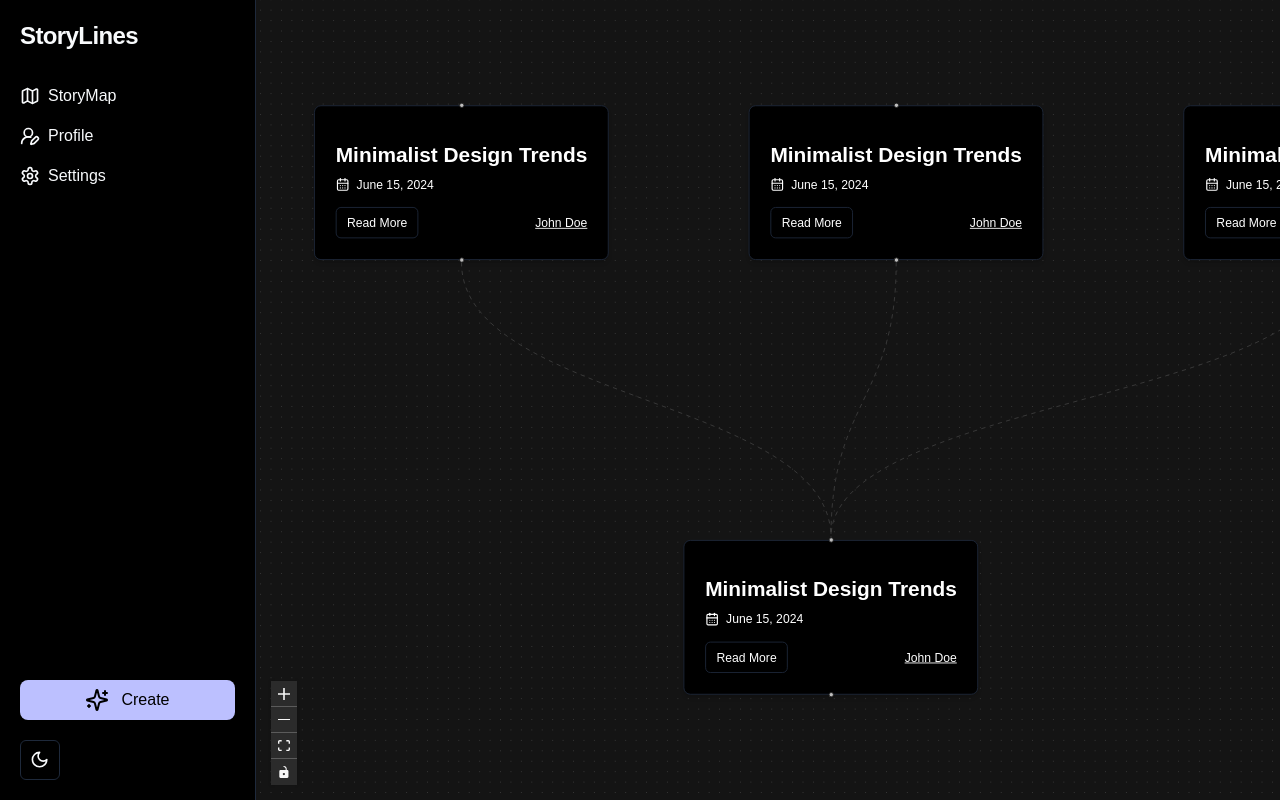
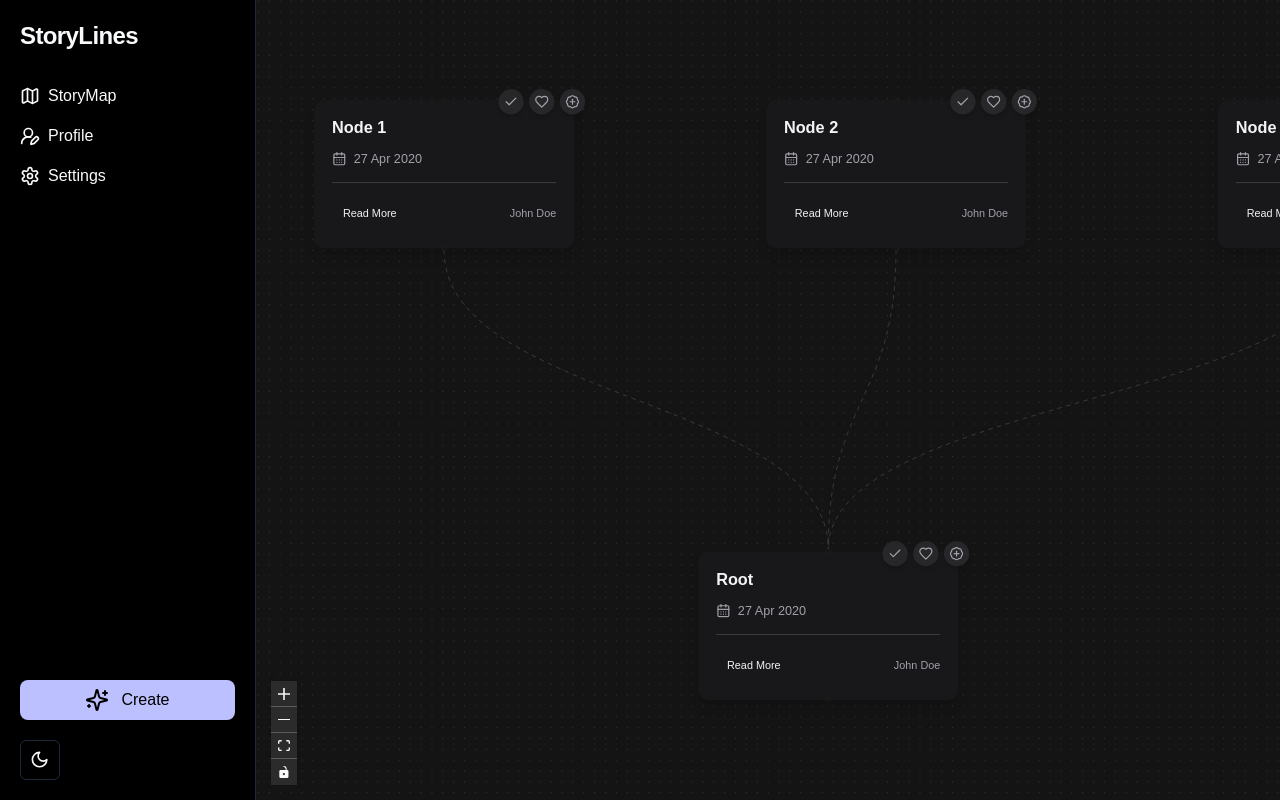
Before and after one commit to praneethravuri/storylines, a Next.js app: page /storymap in a window 1280 px wide. Built offline with nearby package versions, Linux system fonts and the light colour scheme.

Commit message:
Update FlowMap.tsx
Sleek and vercel like design

```diff
--- a/app/storymap/FlowMap.tsx
+++ b/app/storymap/FlowMap.tsx
@@ -21,7 +21,7 @@ import {
     CardTitle,
 } from "@/components/ui/card";
 import { Button } from '@/components/ui/button';
-import { CalendarDays, Heart, ThumbsDown } from 'lucide-react';
+import { CalendarDays, Heart, ThumbsDown, BadgePlus, Check, MoreHorizontal, X } from 'lucide-react';
 import Link from 'next/link';
 
 const CustomNode = ({ data }) => {
@@ -29,40 +29,66 @@ const CustomNode = ({ data }) => {
     const isDark = theme === 'dark';
 
     return (
-        <Card className={`w-full max-w-md p-6 space-y-4 shadow-lg rounded-lg ${isDark ? ' bg-black text-white' : 'bg-white text-black'} shadow-md`}>
-            <Handle type="target" position={Position.Top} />
-            <div className="flex flex-col items-start gap-2">
-                <h3 className="text-2xl font-bold text-card-foreground dark:text-card-foreground-dark">
-                    Minimalist Design Trends
+        <Card className={`w-72 p-5 rounded-xl ${isDark ? 'bg-zinc-900 text-zinc-100' : 'bg-white text-zinc-900'} shadow-lg relative overflow-visible border-0`}>
+            <Handle type="target" position={Position.Top} className="!bg-transparent" />
+
+            {/* Floating buttons */}
+            <div className="absolute -top-3 -right-3 flex space-x-1.5">
+                <button className={`w-7 h-7 rounded-full flex items-center justify-center ${
+                    isDark ? 'bg-zinc-800 hover:bg-zinc-700' : 'bg-zinc-100 hover:bg-zinc-200'
+                } transition-all duration-200 group shadow-md`}>
+                    <Check className={`w-4 h-4 ${
+                        isDark ? 'text-zinc-400 group-hover:text-blue-400' : 'text-zinc-500 group-hover:text-blue-500'
+                    } transition-colors duration-200`} />
+                </button>
+                <button className={`w-7 h-7 rounded-full flex items-center justify-center ${
+                    isDark ? 'bg-zinc-800 hover:bg-zinc-700' : 'bg-zinc-100 hover:bg-zinc-200'
+                } transition-all duration-200 group shadow-md`}>
+                    <Heart className={`w-4 h-4 ${
+                        isDark ? 'text-zinc-400 group-hover:text-pink-400' : 'text-zinc-500 group-hover:text-pink-500'
+                    } transition-colors duration-200`} />
+                </button>
+                <Link href="/create-story" className={`w-7 h-7 rounded-full flex items-center justify-center ${
+                    isDark ? 'bg-zinc-800 hover:bg-zinc-700' : 'bg-zinc-100 hover:bg-zinc-200'
+                } transition-all duration-200 group shadow-md`}>
+                    <BadgePlus className={`w-4 h-4 ${
+                        isDark ? 'text-zinc-400 group-hover:text-emerald-400' : 'text-zinc-500 group-hover:text-emerald-500'
+                    } transition-colors duration-200`} />
+                </Link>
+            </div>
+
+            <div className="flex flex-col items-start gap-3">
+                <h3 className="text-lg font-semibold leading-tight">
+                    {data.title}
                 </h3>
-                <div className="flex items-center gap-2 text-muted-foreground dark:text-muted-foreground-dark">
+                <div className="flex items-center gap-2 text-sm text-zinc-500 dark:text-zinc-400">
                     <CalendarDays className="h-4 w-4" />
-                    <span className="text-sm">June 15, 2024</span>
+                    <span>{data.createdAt}</span>
                 </div>
             </div>
-            <div className="flex items-center justify-between mt-4">
+            <div className="flex items-center justify-between mt-4 pt-4 border-t border-zinc-200 dark:border-zinc-700">
                 <Button
-                    variant="outline"
+                    variant="ghost"
                     size="sm"
-                    className="dark:border-muted-foreground-dark dark:text-muted-foreground-dark"
+                    className="text-xs font-medium hover:bg-zinc-100 dark:hover:bg-zinc-800 transition-colors duration-200"
                 >
                     Read More
                 </Button>
-                <div className="flex items-center gap-2">
-                    <Link href="/" className="text-sm font-medium underline">John Doe</Link>
-                </div>
+                <Link href="/" className="text-xs font-medium text-zinc-500 dark:text-zinc-400 hover:text-zinc-900 dark:hover:text-zinc-100 transition-colors duration-200">
+                    John Doe
+                </Link>
             </div>
-            <Handle type="source" position={Position.Bottom} />
+            <Handle type="source" position={Position.Bottom} className="!bg-transparent" />
         </Card>
     );
 };
 
 export default function FlowMap() {
     const initialNodes = [
-        { id: 'root', position: { x: 0, y: 0 }, data: { title: 'Root', creator: 'Admin', dueDate: '27 Apr 2020', likes: 40, dislikes: 20 }, type: 'custom' },
-        { id: '1', position: { x: 0, y: 0 }, data: { title: 'Node 1', creator: 'User 1', dueDate: '27 Apr 2020', likes: 60, dislikes: 30 }, type: 'custom' },
-        { id: '2', position: { x: 0, y: 0 }, data: { title: 'Node 2', creator: 'User 2', dueDate: '27 Apr 2020', likes: 70, dislikes: 10 }, type: 'custom' },
-        { id: '3', position: { x: 0, y: 0 }, data: { title: 'Node 3', creator: 'User 3', dueDate: '27 Apr 2020', likes: 50, dislikes: 25 }, type: 'custom' },
+        { id: 'root', position: { x: 0, y: 0 }, data: { title: 'Root', creator: 'Admin', createdAt: '27 Apr 2020', likes: 40, dislikes: 20 }, type: 'custom' },
+        { id: '1', position: { x: 0, y: 0 }, data: { title: 'Node 1', creator: 'User 1', createdAt: '27 Apr 2020', likes: 60, dislikes: 30 }, type: 'custom' },
+        { id: '2', position: { x: 0, y: 0 }, data: { title: 'Node 2', creator: 'User 2', createdAt: '27 Apr 2020', likes: 70, dislikes: 10 }, type: 'custom' },
+        { id: '3', position: { x: 0, y: 0 }, data: { title: 'Node 3', creator: 'User 3', createdAt: '27 Apr 2020', likes: 50, dislikes: 25 }, type: 'custom' },
     ];
 
     const initialEdges = [
@@ -82,10 +108,10 @@ export default function FlowMap() {
         const centerY = viewportHeight / 2;
         const nodeGap = 500; // Gap between nodes
         const updatedNodes = [
-            { id: 'root', position: { x: centerX - 75, y: centerY }, data: { title: 'Root', creator: 'Admin', dueDate: '27 Apr 2020', likes: 40, dislikes: 20 }, type: 'custom' },
-            { id: '1', position: { x: centerX - nodeGap, y: centerY - nodeGap }, data: { title: 'Node 1', creator: 'User 1', dueDate: '27 Apr 2020', likes: 60, dislikes: 30 }, type: 'custom' },
-            { id: '2', position: { x: centerX, y: centerY - nodeGap }, data: { title: 'Node 2', creator: 'User 2', dueDate: '27 Apr 2020', likes: 70, dislikes: 10 }, type: 'custom' },
-            { id: '3', position: { x: centerX + nodeGap, y: centerY - nodeGap }, data: { title: 'Node 3', creator: 'User 3', dueDate: '27 Apr 2020', likes: 50, dislikes: 25 }, type: 'custom' },
+            { id: 'root', position: { x: centerX - 75, y: centerY }, data: { title: 'Root', creator: 'Admin', createdAt: '27 Apr 2020', likes: 40, dislikes: 20 }, type: 'custom' },
+            { id: '1', position: { x: centerX - nodeGap, y: centerY - nodeGap }, data: { title: 'Node 1', creator: 'User 1', createdAt: '27 Apr 2020', likes: 60, dislikes: 30 }, type: 'custom' },
+            { id: '2', position: { x: centerX, y: centerY - nodeGap }, data: { title: 'Node 2', creator: 'User 2', createdAt: '27 Apr 2020', likes: 70, dislikes: 10 }, type: 'custom' },
+            { id: '3', position: { x: centerX + nodeGap, y: centerY - nodeGap }, data: { title: 'Node 3', creator: 'User 3', createdAt: '27 Apr 2020', likes: 50, dislikes: 25 }, type: 'custom' },
         ];
         setNodes(updatedNodes);
     };
```
